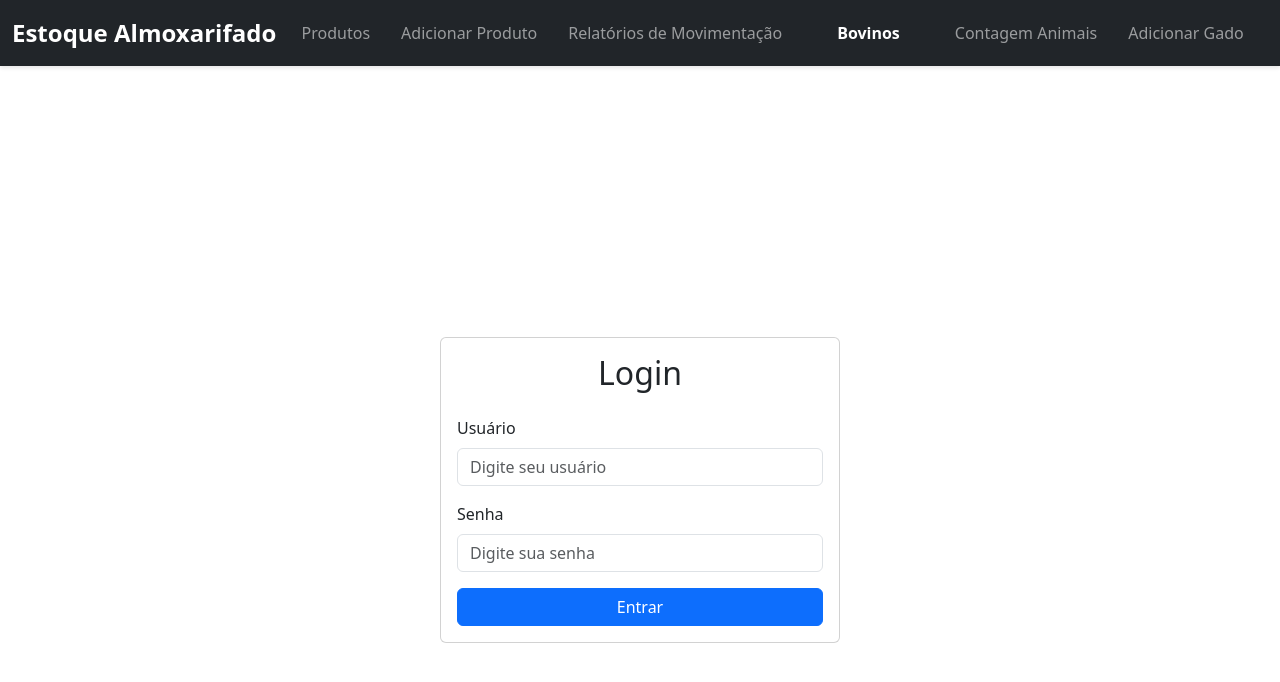
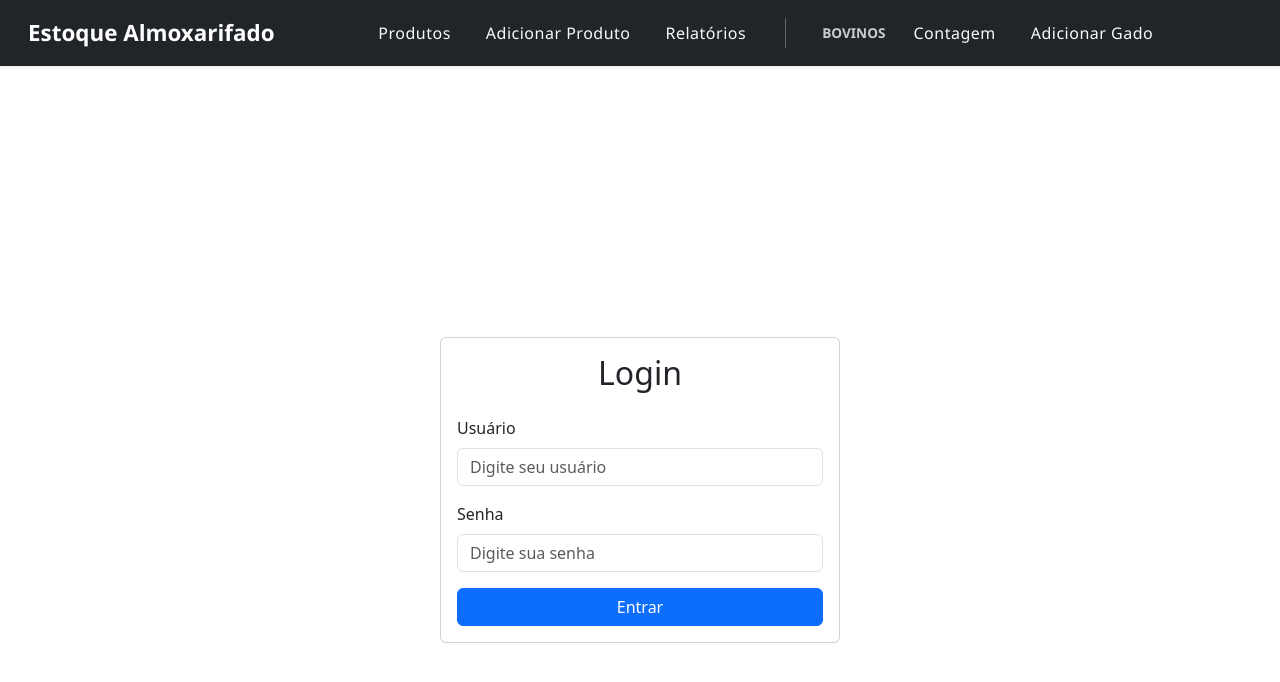
Before and after one commit to pedrofonseca1227/Projeto-Vue-Gestao, a Vue app: page / in a window 1280 px wide. Shown: the top 682 px of the page. Built offline with nearby package versions, Linux system fonts and the light colour scheme.

Commit message:
atualizando template

```diff
--- a/src/components/NavbarComponent.vue
+++ b/src/components/NavbarComponent.vue
@@ -1,5 +1,5 @@
 <template>
-  <nav class="navbar navbar-expand-lg navbar-dark bg-dark">
+  <nav class="navbar navbar-expand-lg navbar-dark bg-dark shadow-sm">
     <div class="container-fluid">
       <a class="navbar-brand" href="#">Estoque Almoxarifado</a>
 
@@ -9,35 +9,41 @@
       </button>
 
       <div class="collapse navbar-collapse justify-content-center" id="navbarNav">
-        <ul class="navbar-nav">
+        <ul class="navbar-nav align-items-center">
+          <!-- Sessão de Produtos -->
           <li class="nav-item">
             <router-link to="/produtos" class="nav-link" active-class="active">
-              <i class="fa fa-cogs"></i> Produtos
+              <i class="fa fa-cogs me-1"></i> Produtos
             </router-link>
           </li>
           <li class="nav-item">
             <router-link to="/adicionar-produto" class="nav-link" active-class="active">
-              <i class="fa fa-plus"></i> Adicionar Produto
+              <i class="fa fa-plus me-1"></i> Adicionar Produto
             </router-link>
           </li>
           <li class="nav-item">
             <router-link to="/relatorios" class="nav-link" active-class="active">
-              <i class="fa fa-file-alt"></i> Relatórios de Movimentação
+              <i class="fa fa-file-alt me-1"></i> Relatórios
             </router-link>
           </li>
 
-          <!-- Separação lógica -->
-          <li class="nav-item nav-title">
-            <span class="nav-title">Bovinos</span>
+          <!-- Divisor visual -->
+          <li class="nav-divider"></li>
+
+          <!-- Título da seção de Gado -->
+          <li class="nav-section-title">
+            <span><i class="fa fa-cow me-1"></i> Bovinos</span>
           </li>
+
+          <!-- Links da seção Bovinos -->
           <li class="nav-item">
             <router-link to="/contagem" class="nav-link" active-class="active">
-              <i class="fa fa-file-alt"></i> Contagem Animais
+              <i class="fa fa-list me-1"></i> Contagem
             </router-link>
           </li>
           <li class="nav-item">
             <router-link to="/add-gado" class="nav-link" active-class="active">
-              <i class="fa fa-plus-circle"></i> Adicionar Gado
+              <i class="fa fa-plus-circle me-1"></i> Adicionar Gado
             </router-link>
           </li>
         </ul>
@@ -54,26 +60,17 @@ export default {
 
 <style scoped>
 .navbar {
-  box-shadow: 0 2px 4px rgba(0, 0, 0, 0.1);
-  padding-top: 10px;
-  padding-bottom: 10px;
+  padding: 0.7rem 1rem;
+  font-family: 'Segoe UI', sans-serif;
 }
 
 .navbar-brand {
-  font-weight: bold;
-  font-size: 1.5rem;
-}
-
-.navbar-collapse {
-  display: flex;
-  justify-content: center;
-  width: 100%;
+  font-weight: 600;
+  font-size: 1.4rem;
 }
 
 .navbar-nav {
   display: flex;
-  justify-content: center;
-  width: 100%;
   flex-wrap: wrap;
 }
 
@@ -83,17 +80,19 @@ export default {
 
 .nav-link {
   position: relative;
-  transition: color 0.3s ease, padding-left 0.3s ease;
-  padding-left: 20px;
+  color: #f8f9fa;
+  transition: all 0.3s ease;
+  font-weight: 500;
+  letter-spacing: 0.5px;
 }
 
 .nav-link:hover {
-  color: #4285c4;
+  color: #00bcd4;
 }
 
 .nav-link.active {
-  color: #4285c4;
-  font-weight: bold;
+  color: #00bcd4;
+  font-weight: 600;
 }
 
 .nav-link::after {
@@ -101,7 +100,7 @@ export default {
   position: absolute;
   width: 100%;
   height: 2px;
-  background-color: #4285c4;
+  background: #00bcd4;
   bottom: 0;
   left: 0;
   transform: scaleX(0);
@@ -114,29 +113,30 @@ export default {
   transform-origin: bottom left;
 }
 
-.nav-title {
-  color: #fff;
+/* Seção Bovinos */
+.nav-section-title {
   font-weight: bold;
-  padding: 0 1rem;
-  display: flex;
-  align-items: center;
+  color: #ccc;
+  margin: 0 1rem;
+  text-transform: uppercase;
+  font-size: 0.85rem;
 }
 
+.nav-divider {
+  width: 1px;
+  height: 30px;
+  background-color: rgba(255, 255, 255, 0.3);
+  margin: 0 1rem;
+}
+
+/* Mobile */
 @media (max-width: 991px) {
   .nav-item {
-    margin-right: 10px;
-  }
-}
-
-@media (max-width: 767px) {
-  .navbar-collapse {
-    display: flex;
-    justify-content: center;
+    margin: 0.5rem 0;
   }
 
-  .navbar-nav {
-    width: 100%;
-    justify-content: center;
+  .navbar-collapse {
+    justify-content: flex-start;
   }
 }
 </style>
```
